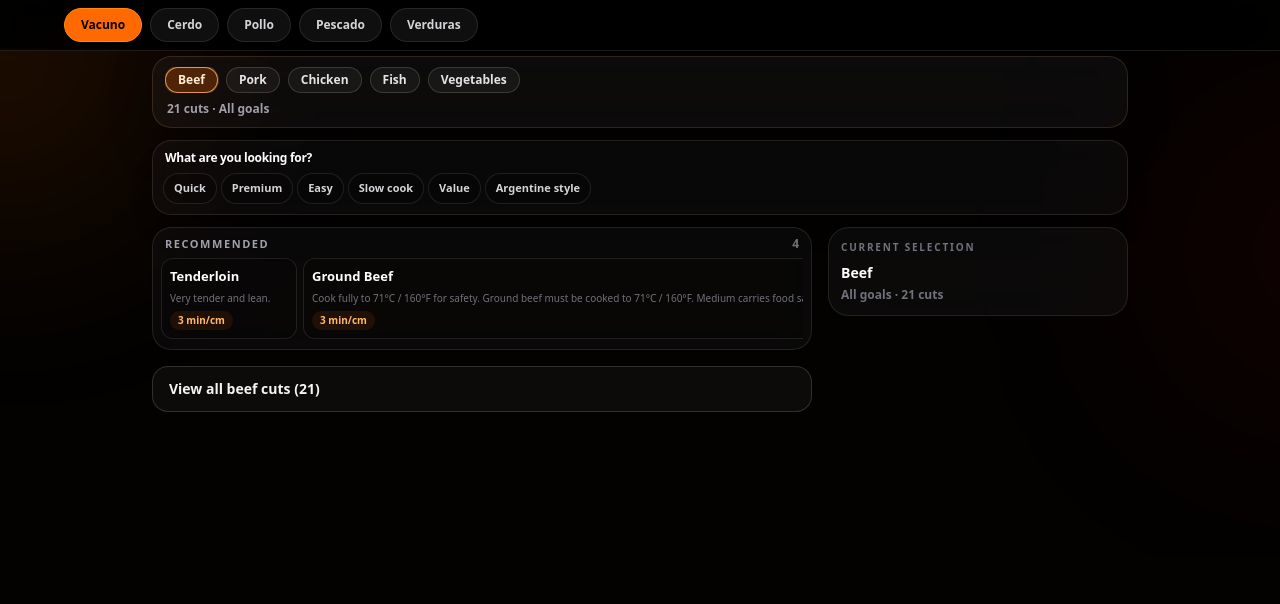
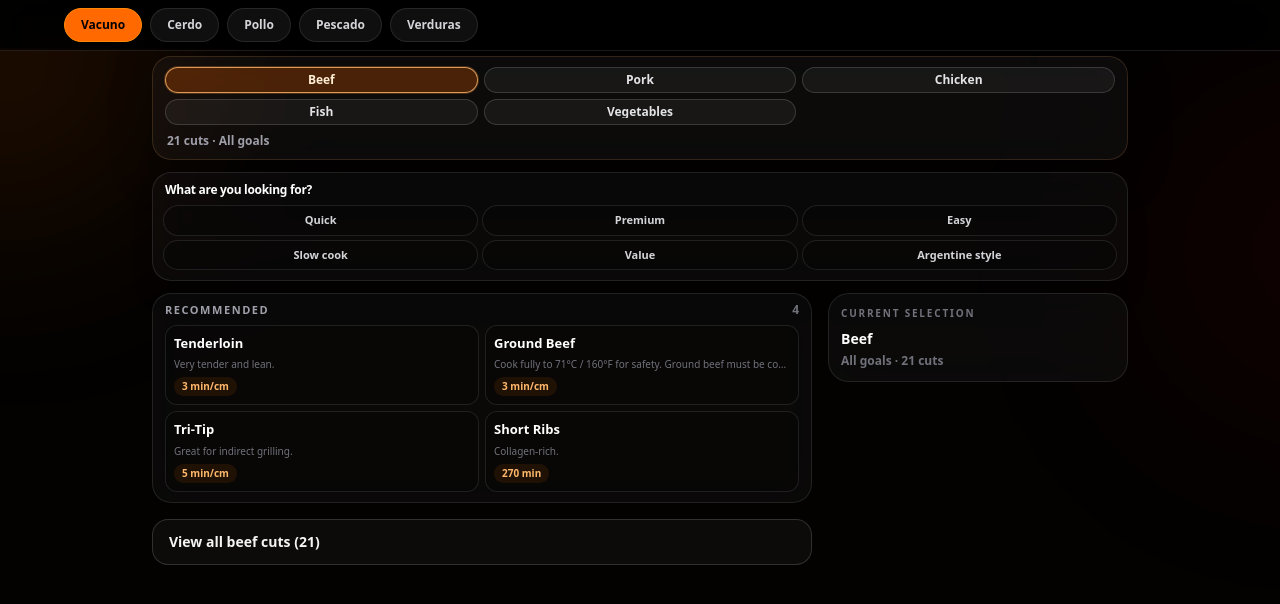
Before and after one commit to luisrdzcruz-maker/parrillero-pro, a Next.js app: page /dev/cuts in a window 1280 px wide. Shown: the top 604 px of the page. Built offline with nearby package versions, Linux system fonts and the light colour scheme.

Commit message:
Remove horizontal swipe zones from cut selection

```diff
--- a/components/cuts/CutSelectionScreen.tsx
+++ b/components/cuts/CutSelectionScreen.tsx
@@ -170,8 +170,7 @@ export function CutSelectionScreen({
 
       <section className="relative mx-auto flex min-h-full w-full max-w-5xl flex-col px-4 pb-[calc(8rem+env(safe-area-inset-bottom))] pt-2 sm:px-6 lg:pb-36">
         <header className="rounded-[1.2rem] border border-orange-300/15 bg-white/[0.04] px-2.5 py-2 shadow-[0_14px_40px_rgba(0,0,0,0.35)] backdrop-blur-xl sm:px-3 sm:py-2.5">
-          <div className="overflow-x-auto [scrollbar-width:none] [-ms-overflow-style:none] [&::-webkit-scrollbar]:hidden">
-            <div className="flex min-w-max items-center gap-1.5 sm:gap-2">
+          <div className="grid grid-cols-2 gap-1.5 touch-pan-y sm:grid-cols-3">
             {animalOptions.map(([animalId]) => {
               const selected = animalId === selectedAnimal;
               return (
@@ -179,17 +178,16 @@ export function CutSelectionScreen({
                   key={animalId}
                   type="button"
                   onClick={() => handleAnimalSelect(animalId)}
-                  className={`shrink-0 rounded-full border px-2.5 py-1.5 text-[11px] font-black leading-none transition active:scale-[0.98] sm:px-3 sm:text-xs ${
+                  className={`min-w-0 rounded-full border px-2.5 py-1.5 text-center text-[11px] font-black leading-none transition active:scale-[0.98] sm:px-3 sm:text-xs ${
                     selected
                       ? "border-orange-300/80 bg-orange-500/25 text-orange-100 shadow-[0_0_0_1px_rgba(251,146,60,0.25)]"
                       : "border-white/15 bg-white/5 text-zinc-200 hover:border-orange-300/40 hover:bg-orange-500/10"
                   }`}
                 >
-                  {chipAnimalLabel(animalId)}
+                  <span className="block truncate">{chipAnimalLabel(animalId)}</span>
                 </button>
               );
             })}
-            </div>
           </div>
           <div className="mt-2 px-0.5 text-[11px] font-semibold text-zinc-400 sm:text-xs">
             <span className="truncate">{compactStatusLine}</span>
--- a/components/cuts/IntentSelector.tsx
+++ b/components/cuts/IntentSelector.tsx
@@ -20,10 +20,7 @@ export function IntentSelector({ lang, selectedIntent, onIntentChange }: IntentS
           {lang === "es" ? "¿Qué buscas?" : lang === "fi" ? "Mitä etsit?" : "What are you looking for?"}
         </h2>
       </div>
-      <div
-        className="flex max-w-full min-w-0 gap-1 overflow-x-auto px-0.5 pb-0.5 [scrollbar-width:none] [&::-webkit-scrollbar]:hidden sm:flex-wrap sm:overflow-visible"
-        style={{ msOverflowStyle: "none" }}
-      >
+      <div className="grid max-w-full min-w-0 grid-cols-2 gap-1 px-0.5 pb-0.5 touch-pan-y sm:grid-cols-3">
         {intents.map((intent) => {
           const isActive = selectedIntent === intent;
           return (
@@ -31,14 +28,14 @@ export function IntentSelector({ lang, selectedIntent, onIntentChange }: IntentS
               key={intent}
               type="button"
               onClick={() => onIntentChange(isActive ? null : intent)}
-              className={`shrink-0 rounded-full border px-2.5 py-1.5 text-[11px] font-black transition active:scale-[0.97] ${
+              className={`min-w-0 rounded-full border px-2.5 py-1.5 text-[11px] font-black transition active:scale-[0.97] ${
                 isActive
                   ? "border-orange-400 bg-orange-500 text-black shadow-[0_8px_24px_rgba(249,115,22,0.22)]"
                   : "border-white/10 bg-black/25 text-zinc-300 hover:border-orange-400/45 hover:bg-white/[0.07]"
               }`}
               aria-pressed={isActive}
             >
-              {getIntentLabel(intent, lang)}
+              <span className="block truncate">{getIntentLabel(intent, lang)}</span>
             </button>
           );
         })}
--- a/components/cuts/QuickPicks.tsx
+++ b/components/cuts/QuickPicks.tsx
@@ -34,10 +34,7 @@ export function QuickPicks({ profiles, intent, lang, limit = 4, selectedCutId, o
         </div>
         <span className="text-xs font-bold text-zinc-500">{picks.length}</span>
       </div>
-      <div
-        className="flex max-w-full min-w-0 snap-x snap-mandatory gap-1.5 overflow-x-auto overscroll-x-contain px-1 pb-0.5 [scrollbar-width:none] [&::-webkit-scrollbar]:hidden"
-        style={{ msOverflowStyle: "none" }}
-      >
+      <div className="grid max-w-full min-w-0 grid-cols-2 gap-1.5 px-1 pb-0.5 touch-pan-y">
         {picks.map((profile) => {
           const isActive = selectedCutId === profile.id;
           return (
@@ -45,7 +42,7 @@ export function QuickPicks({ profiles, intent, lang, limit = 4, selectedCutId, o
               key={profile.id}
               type="button"
               onClick={() => onSelect(profile)}
-              className={`min-w-[136px] shrink-0 snap-start rounded-xl border p-2 text-left transition active:scale-[0.97] ${
+              className={`min-w-0 rounded-xl border p-2 text-left transition active:scale-[0.97] ${
                 isActive
                   ? "border-orange-400 bg-orange-500/20"
                   : "border-white/10 bg-black/25 hover:border-orange-400/45 hover:bg-white/[0.07]"
```
